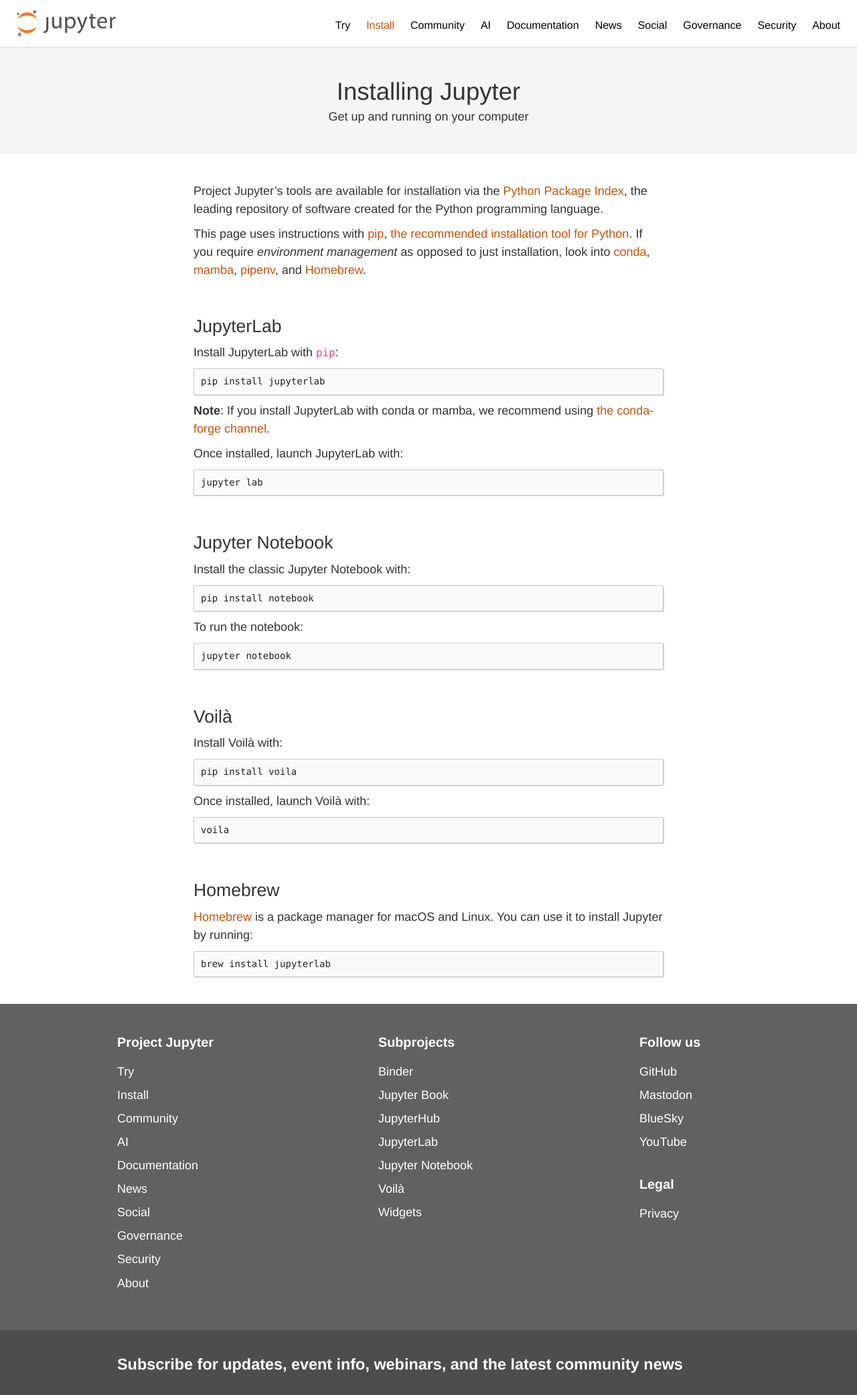
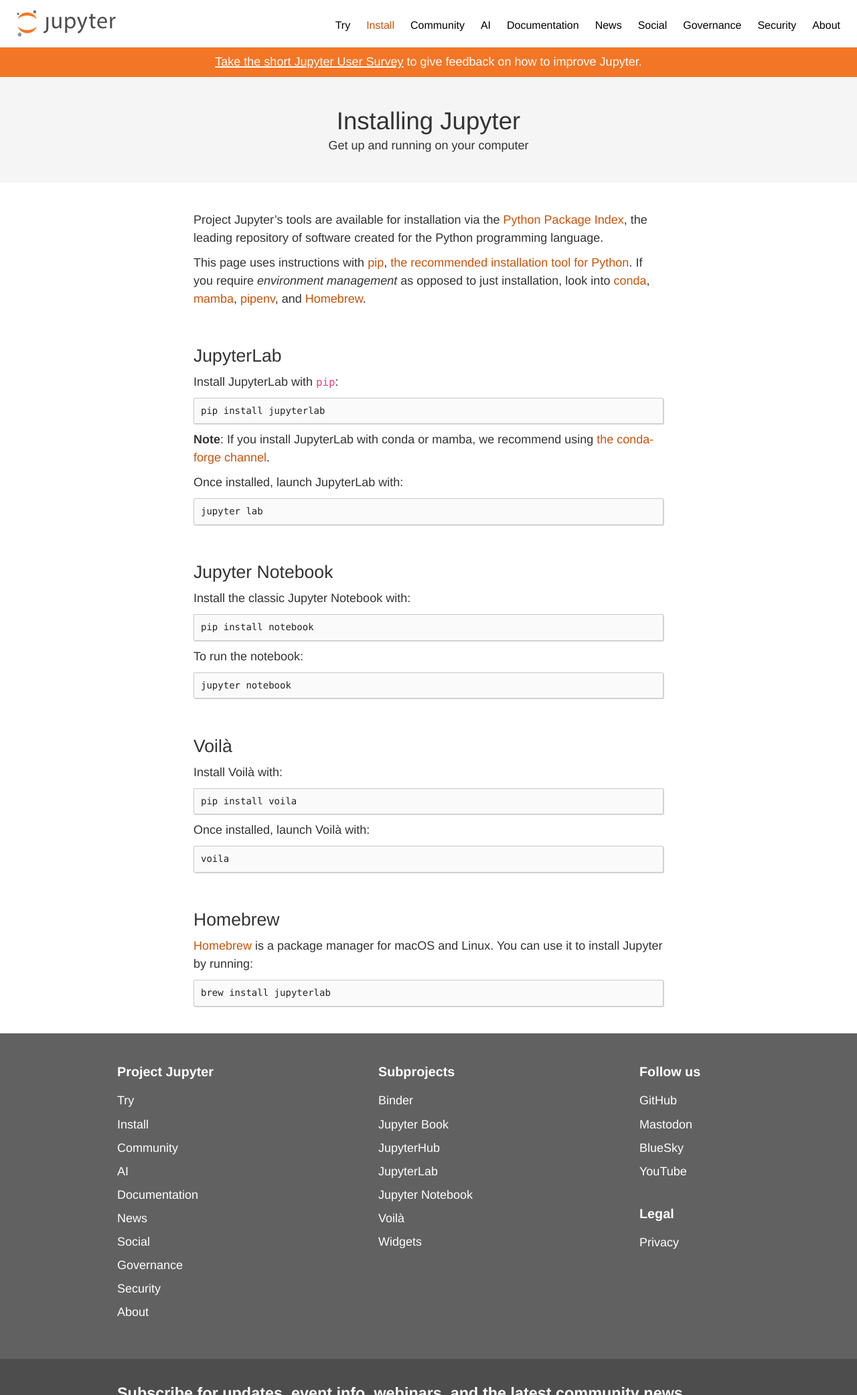
Before and after one commit to jupyter/jupyter.github.io, a Jekyll site: the page built from install.md, in a window 1280 px wide, cut to the strip 0-2083 px from the top of the page. Shown: the whole strip at 67% size. Built offline with Jekyll 4.4.1, drawn with Linux system fonts in a browser that asks for light colours; comment, search, counter and statistics services are not loaded.

Commit message:
Jupyter User Survey banner (#854)
Co-authored-by: Chris Holdgraf <choldgraf@gmail.com>

```diff
--- a/_layouts/default.html
+++ b/_layouts/default.html
@@ -131,6 +131,11 @@
             </ul>
         </div>
     </nav>
+    <div class="survey-banner">
+      <p>
+        <a href="https://linuxfoundation.surveymonkey.com/r/jupyter-user-survey" target="_blank" rel="noopener noreferrer">Take the short Jupyter User Survey</a> to give feedback on how to improve Jupyter.
+      </p>
+    </div>
     <section>
       {{ content }}
     </section>
--- a/assets/css/main.scss
+++ b/assets/css/main.scss
@@ -22,6 +22,30 @@
 @import "components/about-box";
 @import "components/widgets";
 @import "components/hr";
+
+/* Styling for the call-to-survey banner */
+.survey-banner {
+    background-color: $orange;
+    color: $white;
+    text-align: center;
+    padding: 0.6em 1em;
+}
+
+.survey-banner p {
+    margin: 0;
+}
+
+.survey-banner a {
+    color: $white;
+    text-decoration: underline;
+    text-decoration-thickness: 2px;
+}
+
+.survey-banner a:hover,
+.survey-banner a:focus,
+.survey-banner a:active {
+    color: $white;
+}
 
 .dropshadow {
     /* Make the foreground stand out from the background slightly */
```
